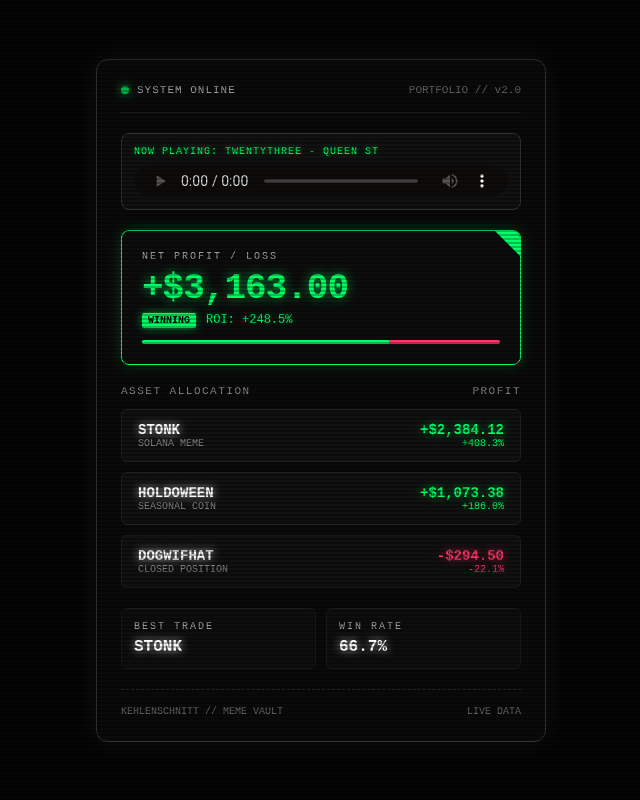
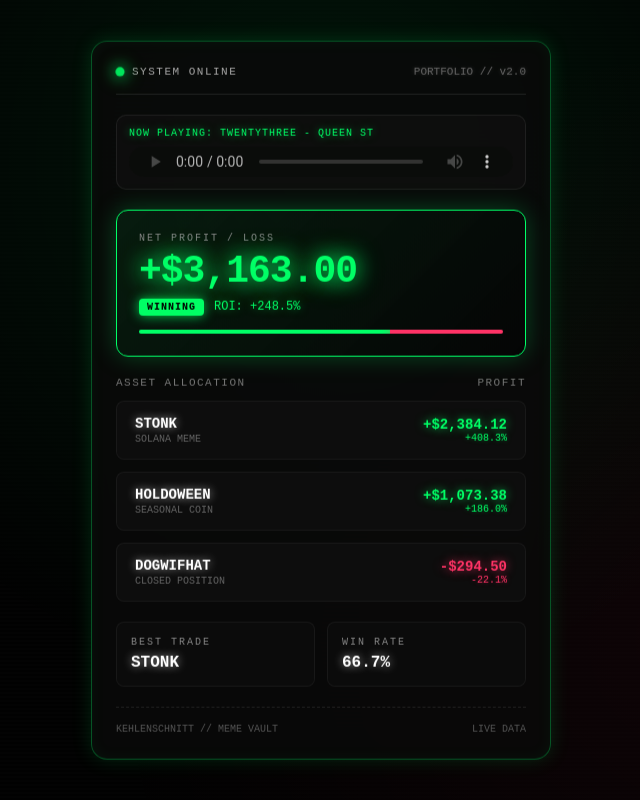
Before and after one commit to kehlenschnitt/crypto-pnl-card, a plain HTML site: page index.html in a window 1280 px wide. Shown: the whole page, without its empty margins (319-959 px from the left). Drawn offline with Linux system fonts and the light colour scheme.

Commit message:
Update index.html

```diff
--- a/index.html
+++ b/index.html
@@ -13,7 +13,7 @@
         }
 
         body {
-            background-color: #050505;
+            background-color: #030303;
             color: #ffffff;
             display: flex;
             justify-content: center;
@@ -21,37 +21,51 @@
             min-height: 100vh;
             padding: 20px;
             overflow-x: hidden;
-            cursor: pointer;
+            position: relative;
         }
 
+        /* Ambient Glow & Grid Backdrop */
         body::before {
-            content: " ";
-            display: block;
-            position: absolute;
-            top: 0; left: 0; bottom: 0; right: 0;
-            background: linear-gradient(rgba(18, 16, 16, 0) 50%, rgba(0, 0, 0, 0.25) 50%);
-            background-size: 100% 4px;
-            z-index: 10;
+            content: "";
+            position: fixed;
+            top: 0; left: 0; width: 100%; height: 100%;
+            background:
+                radial-gradient(circle at 50% 20%, rgba(0, 255, 102, 0.08), transparent 60%),
+                radial-gradient(circle at 80% 80%, rgba(255, 51, 102, 0.05), transparent 50%),
+                linear-gradient(rgba(18, 16, 16, 0) 50%, rgba(0, 0, 0, 0.4) 50%);
+            background-size: 100% 100%, 100% 100%, 100% 4px;
+            z-index: 0;
             pointer-events: none;
         }
 
+        /* Main Dashboard Window */
         .dashboard {
             width: 100%;
-            max-width: 450px;
-            background: #0a0a0a;
-            border: 1px solid #333333;
-            border-radius: 12px;
+            max-width: 460px;
+            background: rgba(10, 10, 10, 0.85);
+            backdrop-filter: blur(12px);
+            border: 1px solid rgba(0, 255, 102, 0.3);
+            border-radius: 16px;
             padding: 24px;
-            box-shadow: 0 0 30px rgba(255, 255, 255, 0.05);
+            box-shadow:
+                0 0 20px rgba(0, 255, 102, 0.15),
+                inset 0 0 15px rgba(0, 255, 102, 0.05);
             position: relative;
             z-index: 1;
+            animation: float 6s ease-in-out infinite;
         }
 
+        @keyframes float {
+            0%, 100% { transform: translateY(0px); }
+            50% { transform: translateY(-6px); }
+        }
+
+        /* Glitch Header */
         .header {
             display: flex;
             justify-content: space-between;
             align-items: center;
-            border-bottom: 1px solid #1a1a1a;
+            border-bottom: 1px solid rgba(255, 255, 255, 0.1);
             padding-bottom: 16px;
             margin-bottom: 20px;
         }
@@ -62,7 +76,7 @@
             gap: 8px;
             font-size: 11px;
             color: #aaaaaa;
-            letter-spacing: 1px;
+            letter-spacing: 1.5px;
         }
 
         .dot {
@@ -70,106 +84,117 @@
             height: 8px;
             background-color: #00ff66;
             border-radius: 50%;
-            box-shadow: 0 0 10px #00ff66;
-            animation: pulse 1.5s infinite;
+            box-shadow: 0 0 12px #00ff66, 0 0 20px #00ff66;
+            animation: pulse 1.2s infinite alternate;
         }
 
         @keyframes pulse {
-            0% { opacity: 0.4; }
-            50% { opacity: 1; }
-            100% { opacity: 0.4; }
+            0% { opacity: 0.3; transform: scale(0.8); }
+            100% { opacity: 1; transform: scale(1.2); }
         }
 
         .sys-id {
             font-size: 11px;
             color: #666666;
+            text-shadow: 0 0 5px rgba(255, 255, 255, 0.2);
         }
 
+        /* Audio Module */
         .audio-player {
-            background: #111111;
-            border: 1px solid #333333;
-            border-radius: 8px;
+            background: rgba(17, 17, 17, 0.6);
+            border: 1px solid rgba(255, 255, 255, 0.08);
+            border-radius: 10px;
             padding: 12px;
             margin-bottom: 20px;
             display: flex;
             flex-direction: column;
             gap: 8px;
+            transition: all 0.3s ease;
+        }
+
+        .audio-player:hover {
+            border-color: rgba(0, 255, 102, 0.4);
+            box-shadow: 0 0 12px rgba(0, 255, 102, 0.1);
         }
 
         .player-title {
             font-size: 10px;
             color: #00ff66;
             letter-spacing: 1px;
-            text-shadow: 0 0 5px rgba(0, 255, 102, 0.5);
+            text-shadow: 0 0 8px rgba(0, 255, 102, 0.6);
         }
 
         audio {
             width: 100%;
-            height: 32px;
-            filter: invert(100%);
+            height: 30px;
+            filter: invert(100%) hue-rotate(90deg);
+            opacity: 0.8;
         }
 
+        /* Hero Profit Card */
         .main-card {
-            background: #0d0d0d;
+            background: linear-gradient(135deg, rgba(0, 255, 102, 0.08) 0%, rgba(5, 5, 5, 0.9) 100%);
             border: 1px solid #00ff66;
-            border-radius: 8px;
-            padding: 20px;
+            border-radius: 12px;
+            padding: 22px;
             margin-bottom: 20px;
             position: relative;
             overflow: hidden;
-            box-shadow: 0 0 15px rgba(0, 255, 102, 0.2);
+            box-shadow: 0 0 25px rgba(0, 255, 102, 0.25);
+            transition: transform 0.3s ease, box-shadow 0.3s ease;
         }
 
-        .main-card::after {
-            content: '';
-            position: absolute;
-            top: 0;
-            right: 0;
-            width: 0;
-            height: 0;
-            border-style: solid;
-            border-width: 0 25px 25px 0;
-            border-color: transparent #00ff66 transparent transparent;
+        .main-card:hover {
+            transform: scale(1.02);
+            box-shadow: 0 0 35px rgba(0, 255, 102, 0.4);
         }
 
         .label {
             font-size: 10px;
-            color: #aaaaaa;
+            color: #888888;
             text-transform: uppercase;
             letter-spacing: 2px;
             margin-bottom: 6px;
         }
 
         .total-value {
-            font-size: 36px;
+            font-size: 38px;
             font-weight: 900;
             color: #00ff66;
             letter-spacing: -1px;
-            margin-bottom: 4px;
-            text-shadow: 0 0 12px rgba(0, 255, 102, 0.6);
+            margin-bottom: 6px;
+            text-shadow: 0 0 15px rgba(0, 255, 102, 0.8), 0 0 30px rgba(0, 255, 102, 0.4);
+            animation: glow 2s ease-in-out infinite alternate;
+        }
+
+        @keyframes glow {
+            from { text-shadow: 0 0 10px rgba(0, 255, 102, 0.6); }
+            to { text-shadow: 0 0 22px rgba(0, 255, 102, 1), 0 0 35px rgba(0, 255, 102, 0.5); }
         }
 
         .total-sub {
             font-size: 12px;
             color: #00ff66;
             display: flex;
+            align-items: center;
             gap: 10px;
-            text-shadow: 0 0 5px rgba(0, 255, 102, 0.4);
+            text-shadow: 0 0 8px rgba(0, 255, 102, 0.5);
         }
 
         .badge {
             background: #00ff66;
             color: #000000;
-            padding: 2px 6px;
+            padding: 3px 8px;
             font-size: 10px;
             font-weight: bold;
-            border-radius: 2px;
-            box-shadow: 0 0 8px rgba(0, 255, 102, 0.6);
+            border-radius: 4px;
+            box-shadow: 0 0 12px rgba(0, 255, 102, 0.8);
+            letter-spacing: 1px;
         }
 
         .section-title {
             font-size: 11px;
-            color: #888888;
+            color: #777777;
             text-transform: uppercase;
             letter-spacing: 1.5px;
             margin-bottom: 12px;
@@ -177,33 +202,56 @@
             justify-content: space-between;
         }
 
+        /* Coin List Items */
         .coin-list {
             display: flex;
             flex-direction: column;
-            gap: 10px;
+            gap: 12px;
             margin-bottom: 20px;
         }
 
         .coin-row {
-            background: #111111;
-            border: 1px solid #222222;
-            border-radius: 6px;
-            padding: 12px 16px;
+            background: rgba(17, 17, 17, 0.7);
+            border: 1px solid rgba(255, 255, 255, 0.05);
+            border-radius: 8px;
+            padding: 14px 18px;
             display: flex;
             justify-content: space-between;
             align-items: center;
+            transition: all 0.25s ease;
+            position: relative;
+            overflow: hidden;
+        }
+
+        .coin-row::before {
+            content: "";
+            position: absolute;
+            top: 0; left: -100%; width: 100%; height: 100%;
+            background: linear-gradient(90deg, transparent, rgba(255, 255, 255, 0.05), transparent);
+            transition: left 0.5s ease;
+        }
+
+        .coin-row:hover::before {
+            left: 100%;
+        }
+
+        .coin-row:hover {
+            transform: translateX(4px);
+            border-color: rgba(255, 255, 255, 0.2);
+            background: rgba(25, 25, 25, 0.9);
         }
 
         .coin-ticker {
             font-size: 14px;
             font-weight: bold;
             color: #ffffff;
-            text-shadow: 0 0 8px rgba(255, 255, 255, 0.8);
+            text-shadow: 0 0 10px rgba(255, 255, 255, 0.6);
         }
 
         .coin-meta {
             font-size: 10px;
-            color: #888888;
+            color: #666666;
+            margin-top: 2px;
         }
 
         .coin-stats {
@@ -214,7 +262,7 @@
             font-size: 14px;
             font-weight: bold;
             color: #00ff66;
-            text-shadow: 0 0 8px rgba(0, 255, 102, 0.6);
+            text-shadow: 0 0 10px rgba(0, 255, 102, 0.7);
         }
 
         .coin-percent.win {
@@ -227,7 +275,7 @@
             font-size: 14px;
             font-weight: bold;
             color: #ff3366;
-            text-shadow: 0 0 8px rgba(255, 51, 102, 0.6);
+            text-shadow: 0 0 10px rgba(255, 51, 102, 0.7);
         }
 
         .coin-percent.loss {
@@ -236,18 +284,24 @@
             text-shadow: 0 0 5px rgba(255, 51, 102, 0.4);
         }
 
+        /* Analytics Grid */
         .analytics {
             display: grid;
             grid-template-columns: 1fr 1fr;
-            gap: 10px;
+            gap: 12px;
             margin-bottom: 20px;
         }
 
         .analytic-box {
-            background: #0e0e0e;
-            border: 1px solid #1a1a1a;
-            padding: 12px;
-            border-radius: 6px;
+            background: rgba(14, 14, 14, 0.7);
+            border: 1px solid rgba(255, 255, 255, 0.05);
+            padding: 14px;
+            border-radius: 8px;
+            transition: border-color 0.3s ease;
+        }
+
+        .analytic-box:hover {
+            border-color: rgba(0, 255, 102, 0.3);
         }
 
         .analytic-val {
@@ -255,17 +309,18 @@
             font-weight: bold;
             color: #ffffff;
             margin-top: 4px;
-            text-shadow: 0 0 8px rgba(255, 255, 255, 0.8);
+            text-shadow: 0 0 10px rgba(255, 255, 255, 0.6);
         }
 
+        /* Footer Bar */
         .footer {
-            border-top: 1px dashed #222222;
+            border-top: 1px dashed rgba(255, 255, 255, 0.1);
             padding-top: 16px;
             display: flex;
             justify-content: space-between;
             align-items: center;
             font-size: 10px;
-            color: #666666;
+            color: #555555;
         }
 
         .bar-container {
@@ -273,13 +328,13 @@
             height: 4px;
             background: #111111;
             border-radius: 2px;
-            margin-top: 12px;
+            margin-top: 14px;
             overflow: hidden;
             display: flex;
         }
 
-        .bar-stonk { width: 69%; background: #00ff66; box-shadow: 0 0 8px #00ff66; }
-        .bar-hold { width: 31%; background: #ff3366; box-shadow: 0 0 8px #ff3366; }
+        .bar-stonk { width: 69%; background: #00ff66; box-shadow: 0 0 10px #00ff66; }
+        .bar-hold { width: 31%; background: #ff3366; box-shadow: 0 0 10px #ff3366; }
     </style>
 </head>
 <body>
```
